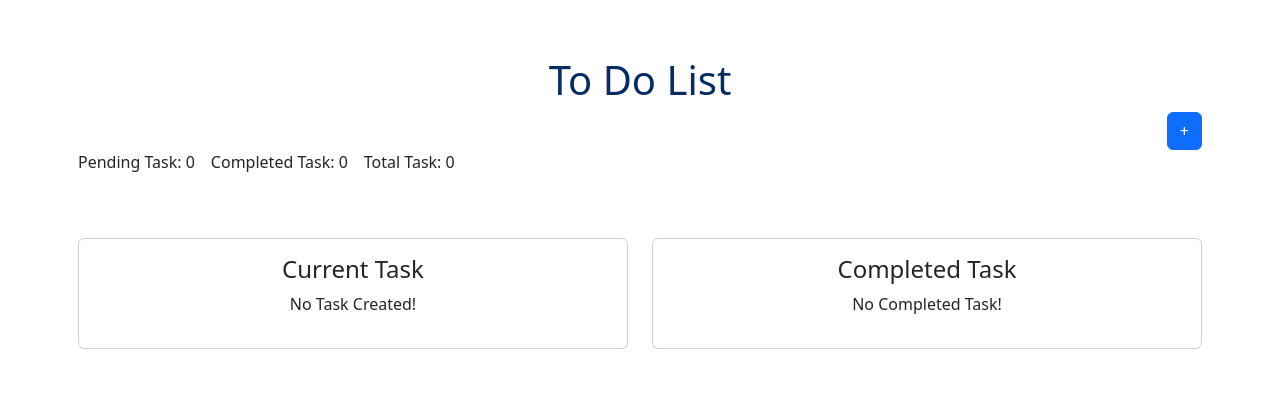
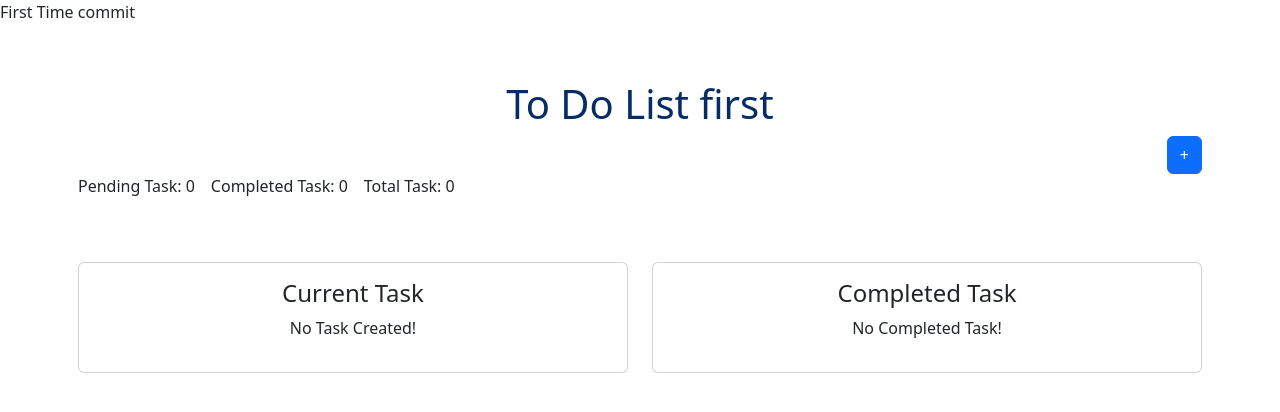
Before and after one commit to AshvinRavat/to-do-list, a plain HTML site: page index.html in a window 1280 px wide. Drawn offline with nearby package versions, Linux system fonts and the light colour scheme.

Commit message:
first time commit

```diff
--- a/index.html
+++ b/index.html
@@ -19,8 +19,11 @@
     </style>
   </head>
   <body>
+    <div>
+        First Time commit
+    </div>
     <div class="container mt-5 p-2">
-        <h1 class="text-center text-primary-emphasis">To Do List</h1>
+        <h1 class="text-center text-primary-emphasis">To Do List first</h1>
         <div class="text-end d-flex align-items-end flex-column">
             <button class="btn btn-primary" id="create-task-button">+</button>
         </div>
```
